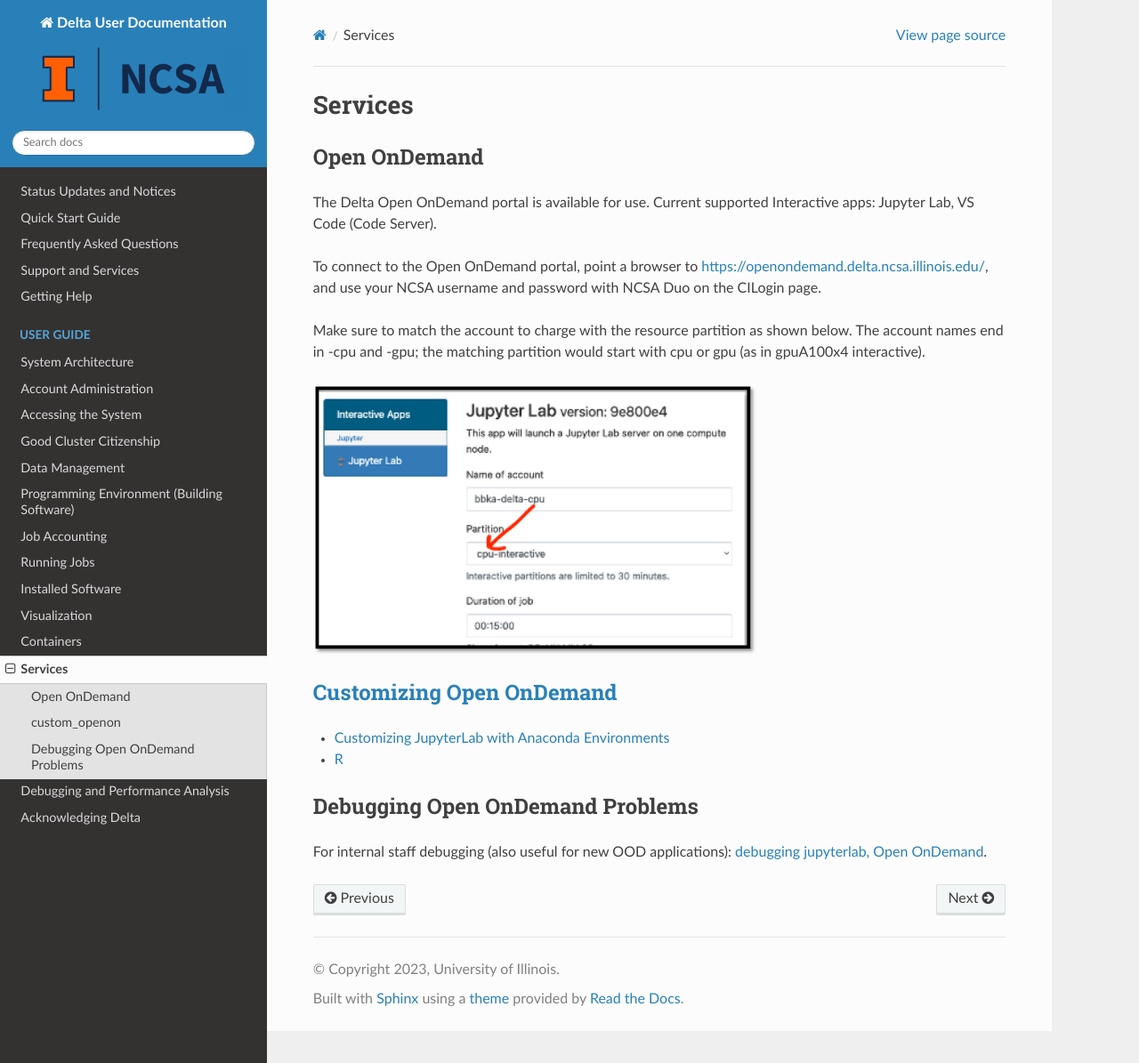
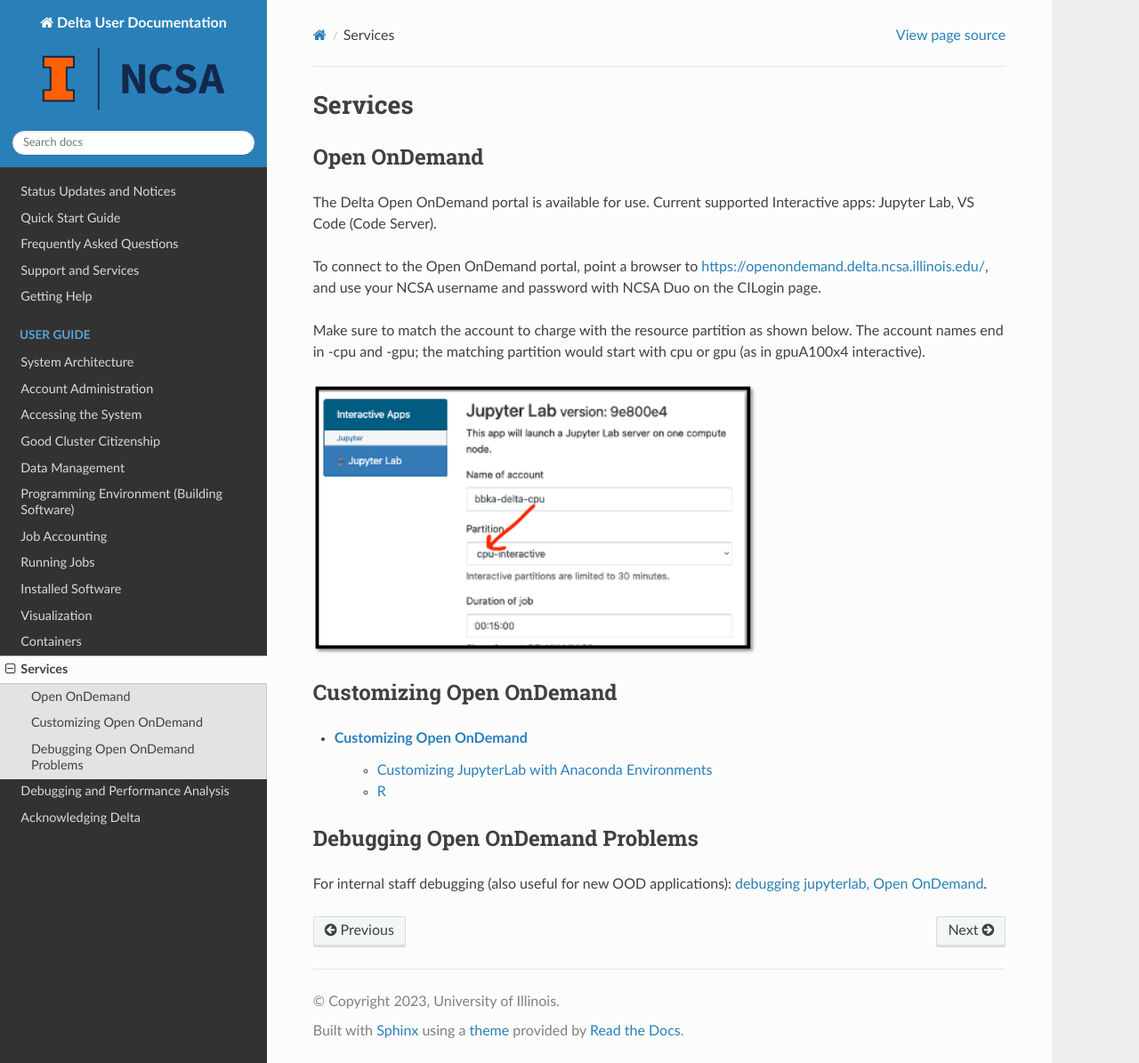
Before and after one commit to ncsa/Delta_doc, a Sphinx documentation site: the page built from docs/source/user_guide/services.rst, in a window 1280 px wide and 1195 px high. Shown: the whole window at 89% size. Built offline with Sphinx 7.4.7 and the Read the Docs theme 2.0.0, drawn with Linux system fonts in a browser that asks for light colours.

Commit message:
Update services.rst updated customizing open ondemand
updated customizing open ondemand section. previous format resulted in ref label custom_open to display in left pane menu. updated to add header so that full heading name displays in left menu.

```diff
--- a/docs/source/user_guide/services.rst
+++ b/docs/source/user_guide/services.rst
@@ -17,11 +17,12 @@ The account names end in -cpu and -gpu; the matching partition would start with
     :alt: Jupyter Lab partition configuration
     :width: 500
 
-:ref:`custom_openon`
------------------------------
+Customizing Open OnDemand
+----------------------------
 
-- :ref:`custom_jupyterlab`
-- :ref:`r_env`
+- :ref:`custom_openon`
+   - :ref:`custom_jupyterlab`
+   - :ref:`r_env`
 
 
 Debugging Open OnDemand Problems
```
